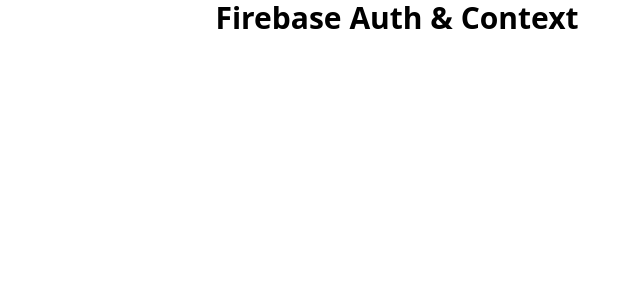
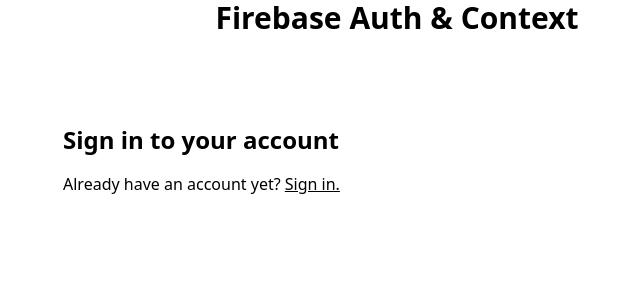
Before and after one commit to dvaug86/Tutorial-Firebase-Authentication-pt1-CodeCommerce, a React (Create React App) app: page /signup in a window 1280 px wide. Shown: the top 300 px of the page, without its empty margins (243-883 px from the left). Built offline with nearby package versions, Linux system fonts and the light colour scheme.

Commit message:
had to go to work

```diff
--- a/src/App.jsx
+++ b/src/App.jsx
@@ -1,3 +1,7 @@
+import { Route, Routes } from "react-router-dom";
+import Signin from "./components/Signin";
+import Signup from "./components/Signup";
+import Account from "./components/Account";
 
 function App() {
   return (
@@ -5,6 +9,11 @@
      <h1 className="text-center text-3xl font-bold">
       Firebase Auth & Context
      </h1>
+     <Routes>
+      <Route path="/" element={<Signin />} />
+      <Route path="/signup" element={<Signup/>} />
+      <Route path="/account" element={<Account />} />
+     </Routes>
     </div>
   );
 }
--- a/src/components/Signup.jsx
+++ b/src/components/Signup.jsx
@@ -1,9 +1,17 @@
-import React from 'react'
+import React from "react";
+import { Link } from "react-router-dom";
 
 const Signup = () => {
   return (
-    <div>Signup</div>
-  )
-}
+    <div className="max-w-[700px] mx-auto my-16 p-4 ">
+      <div>
+        <h1 className="text-2xl font-bold py-2">Sign in to your account</h1>
+        <p className="py-2">
+          Already have an account yet? <Link className="underline" to="/"> Sign in.</Link>
+        </p>
+      </div>
+    </div>
+  );
+};
 
-export default Signup
+export default Signup;
```
